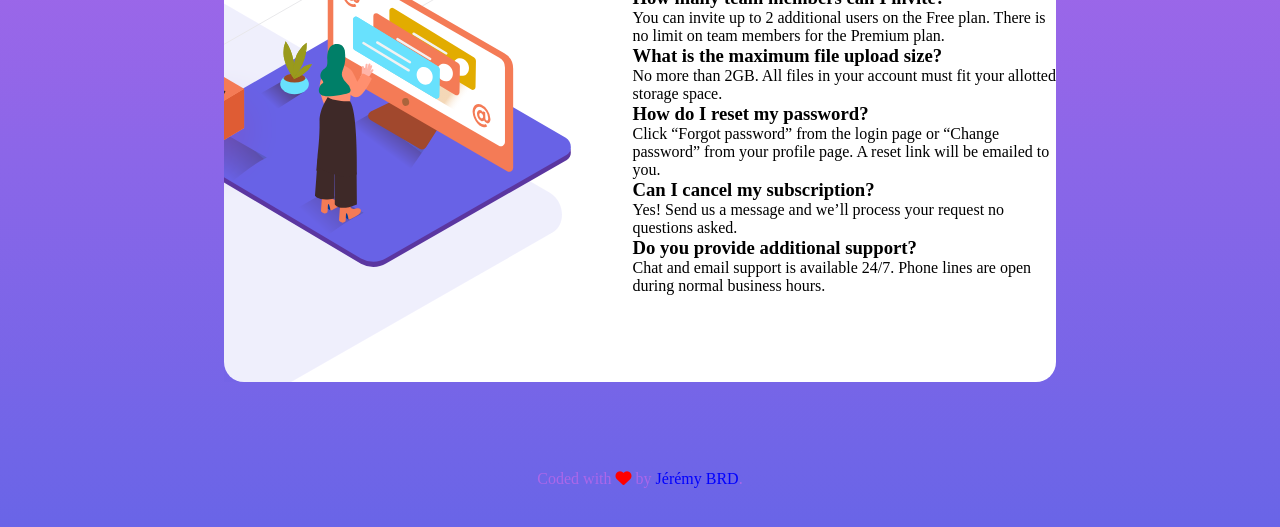
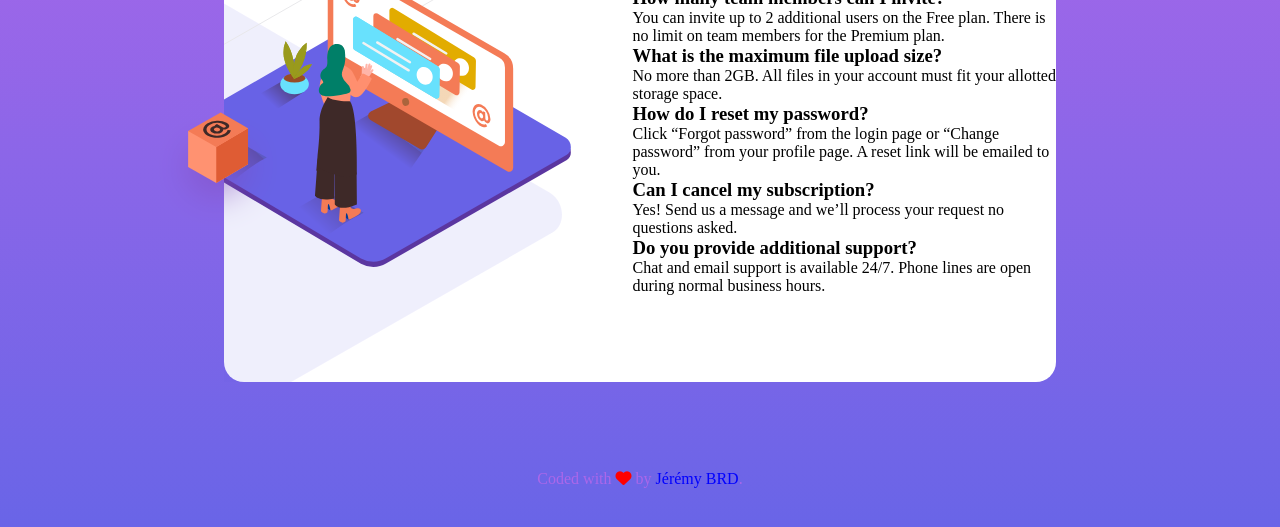
Before and after one commit to JeremyBRD/FAQ-accordion-card, a website built with webpack: page src/template.html in a window 1280 px wide. Shown: the part 225-752 px from the top of the page. Built offline with nearby package versions, Linux system fonts and the light colour scheme.

Commit message:
change the place of the box

```diff
--- a/src/styles/components/_accordion-card-desktop.scss
+++ b/src/styles/components/_accordion-card-desktop.scss
@@ -42,9 +42,9 @@
   height: 100%;
   img {
   position: absolute;
-  width: 34%;
-  left: -20%;
-  top: 40%;
+  width: 10%;
+  left: 12%;
+  top: 42%;
   z-index: 3;
   }
 }
--- a/src/template.html
+++ b/src/template.html
@@ -12,10 +12,10 @@
 
   <body>
     <div class="card">
+      <div id="box"></div>
       <div class="img-and-background">
         <div id="bg-pattern">
           <div id="woman-online">
-            <div id="box"></div>
           </div>
         </div>
       </div>
```
